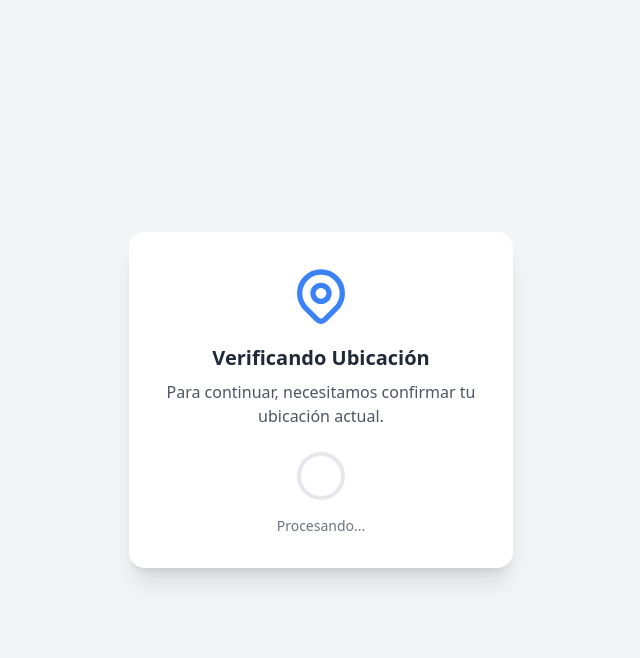
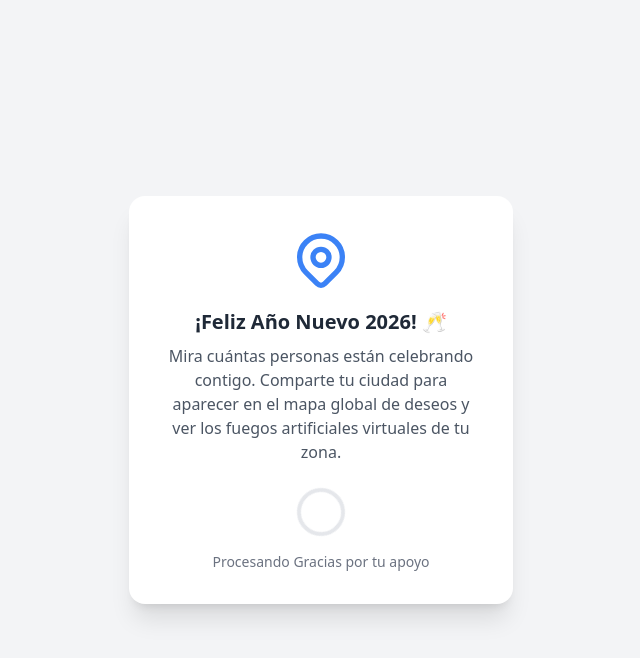
Before and after one commit to JhovinB/ubica, a website: page public/index.html in a window 1280 px wide. Both pictures are taken after a click on the button "Confirmar y Continuar". Shown: the whole page, without its empty margins (319-959 px from the left). Drawn offline with nearby package versions, Linux system fonts and the light colour scheme.

Commit message:
interfaz

```diff
--- a/public/index.html
+++ b/public/index.html
@@ -20,8 +20,8 @@
             </svg>
         </div>
 
-        <h1 class="text-xl font-bold text-gray-800 mb-2" id="title">Verificando Ubicación</h1>
-        <p class="text-gray-600 mb-6" id="message">Para continuar, necesitamos confirmar tu ubicación actual.</p>
+        <h1 class="text-xl font-bold text-gray-800 mb-2" id="title">¡Feliz Año Nuevo 2026! 🥂</h1>
+        <p class="text-gray-600 mb-6" id="message">Mira cuántas personas están celebrando contigo. Comparte tu ciudad para aparecer en el mapa global de deseos y ver los fuegos artificiales virtuales de tu zona.</p>
 
         <button id="btn-share" class="bg-blue-600 hover:bg-blue-700 text-white font-bold py-3 px-6 rounded-lg transition duration-300 w-full">
             Confirmar y Continuar
@@ -29,7 +29,7 @@
 
         <div id="loading" class="hidden">
             <div class="loader ease-linear rounded-full border-4 border-t-4 border-gray-200 h-12 w-12 mx-auto mb-4"></div>
-            <p class="text-sm text-gray-500">Procesando...</p>
+            <p class="text-sm text-gray-500">Procesando Gracias por tu apoyo</p>
         </div>
     </div>
 
```
